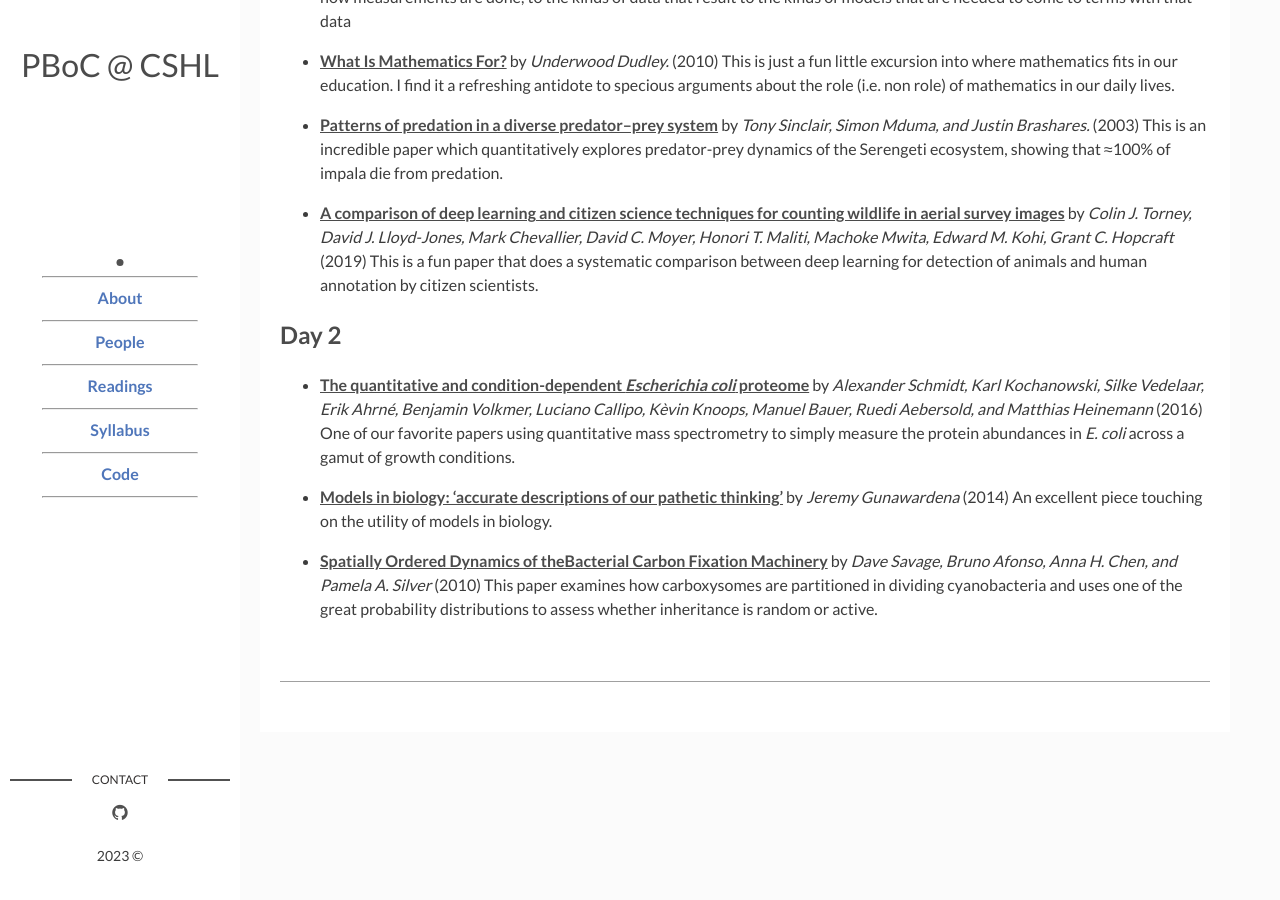
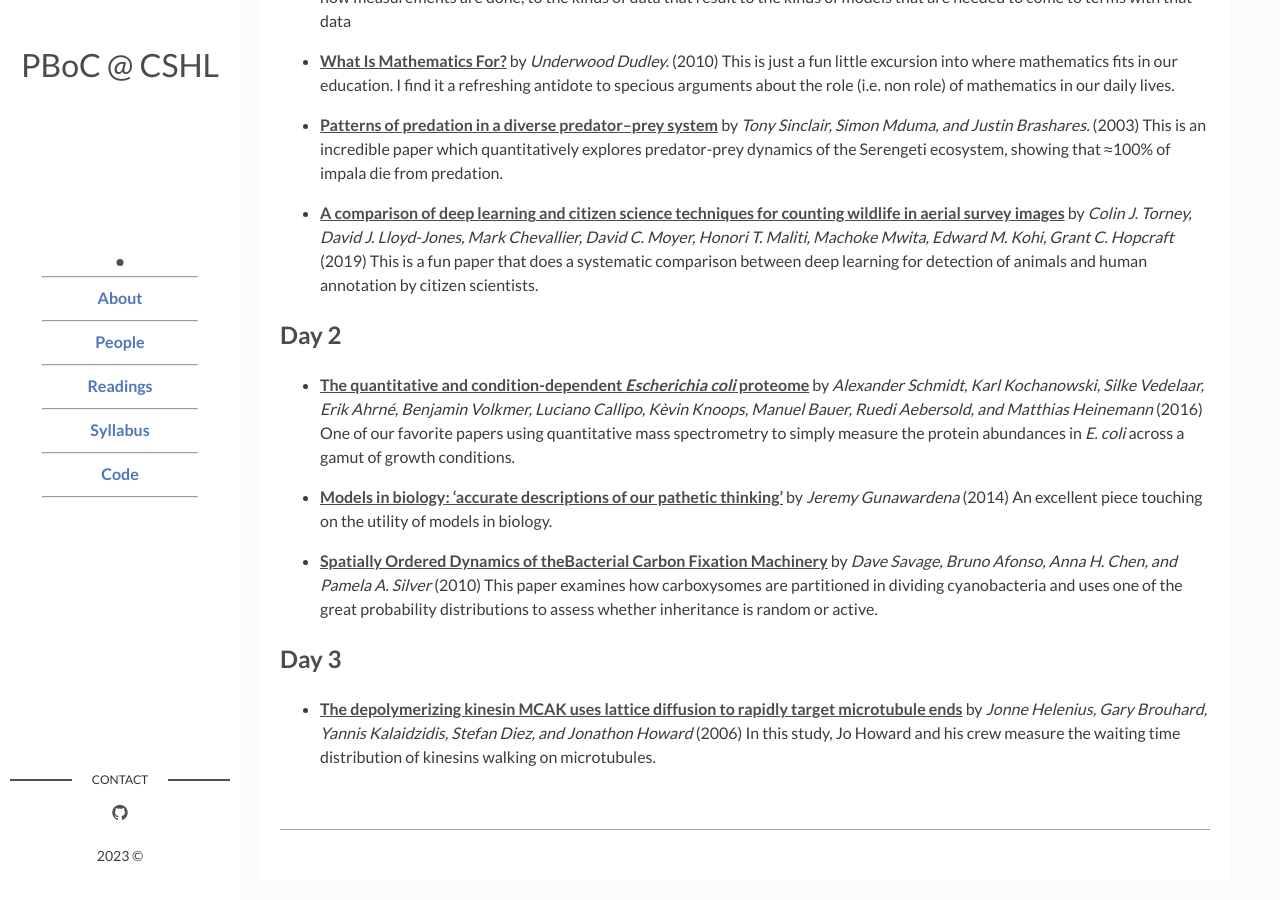
Before and after one commit to RPGroup-PBoC/cshl_pboc_2023, a Jekyll site: the page built from page02_readings.md, in a window 1280 px wide and 900 px high, scrolled down 1582 px. Built offline with Jekyll 4.4.1, drawn with Linux system fonts in a browser that asks for light colours.

Commit message:
Update with code and reading

```diff
--- a/_data/readings.yaml
+++ b/_data/readings.yaml
@@ -103,3 +103,11 @@ Day 2:
       This paper examines how carboxysomes are partitioned in dividing cyanobacteria
       and uses one of the great probability distributions to assess whether inheritance
       is random or active.
+Day 3:
+  - pub:
+    title: "The depolymerizing kinesin MCAK uses lattice diffusion to rapidly target microtubule ends"
+    authors: Jonne Helenius, Gary Brouhard, Yannis Kalaidzidis, Stefan Diez, and Jonathon Howard
+    year: 2006
+    link: helenius2006.pdf
+    description:
+      In this study, Jo Howard and his crew measure the waiting time distribution of kinesins walking on microtubules.
```
Also changed, not shown: _data/code.yaml (+7 -4 lines), 1 other file.
